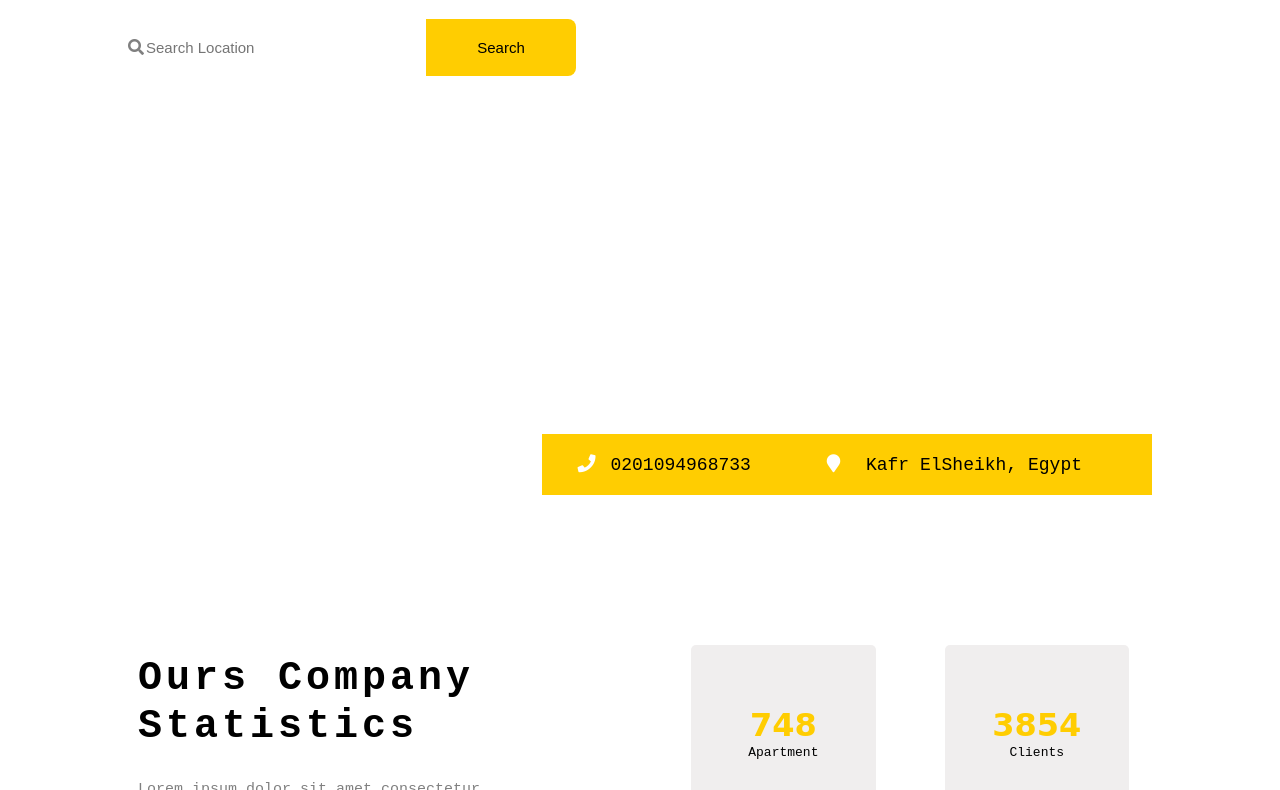
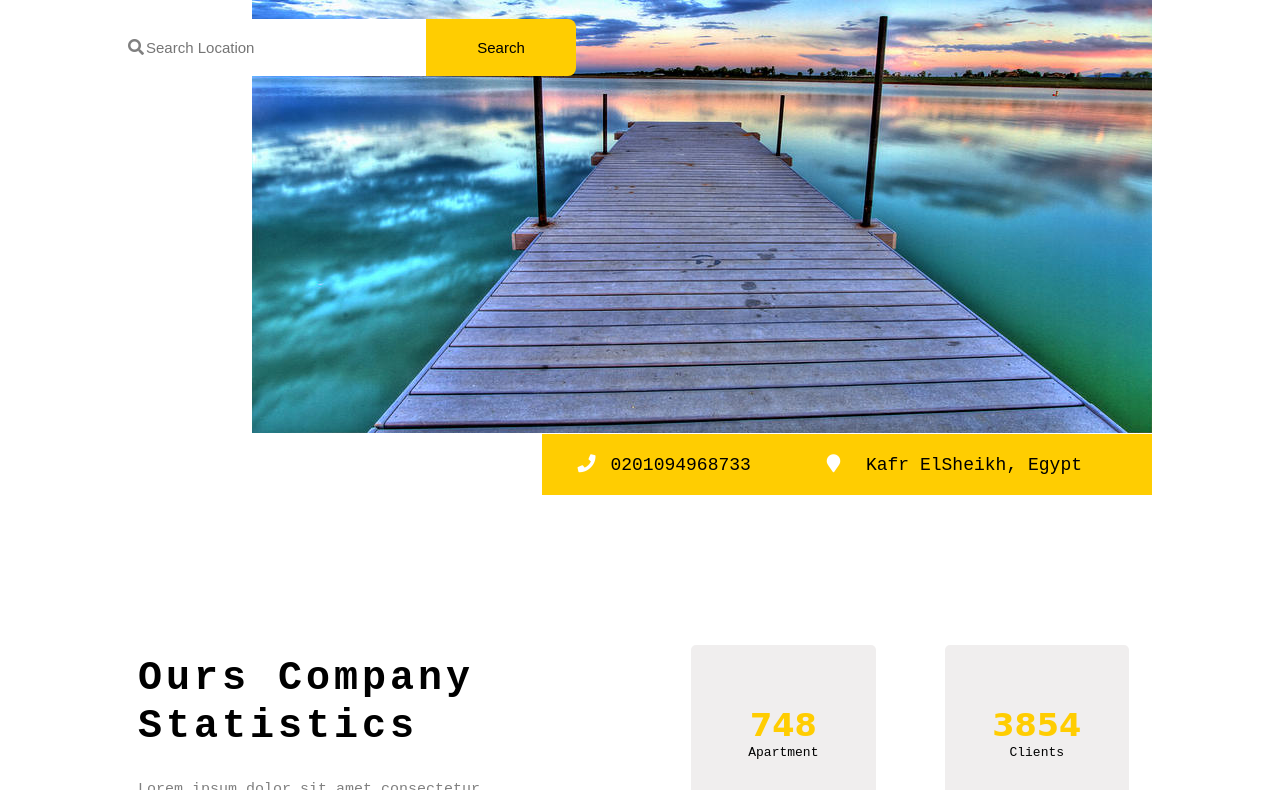
Before and after one commit to Mohammed-Ebrahiim/LUXESTATE-Template, a plain HTML site: page index.html in a window 1280 px wide. Shown: the part 305-1095 px from the top of the page. Drawn offline with Linux system fonts and the light colour scheme.

Commit message:
Update main.css

```diff
--- a/css/main.css
+++ b/css/main.css
@@ -75,7 +75,7 @@ header button.join:hover{
     width: 80%;
     height:calc(100vh - 75px);
     background-color: white;
-/*     background-image: url(../images/B.jpg); */
+    background-image: url(../images/B.jpg);
     background-position: right;
     background-repeat: no-repeat;
     position: relative;
```
